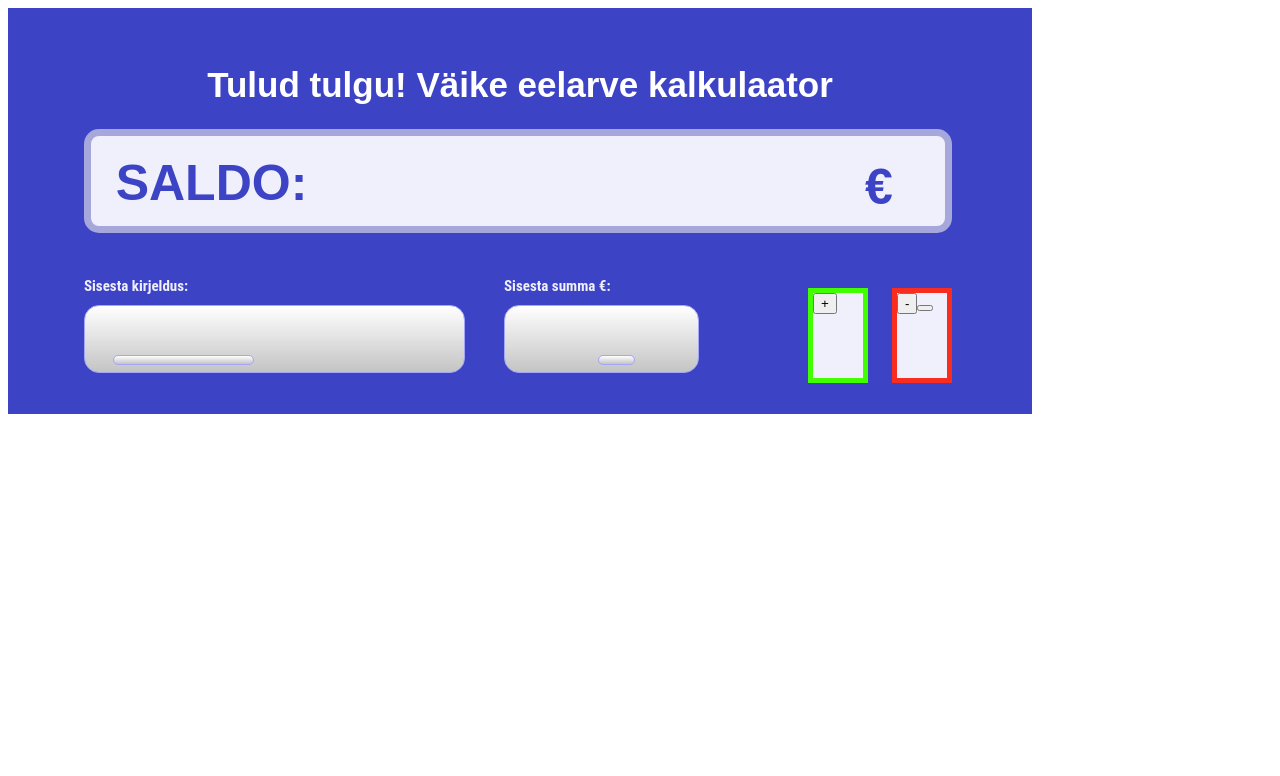
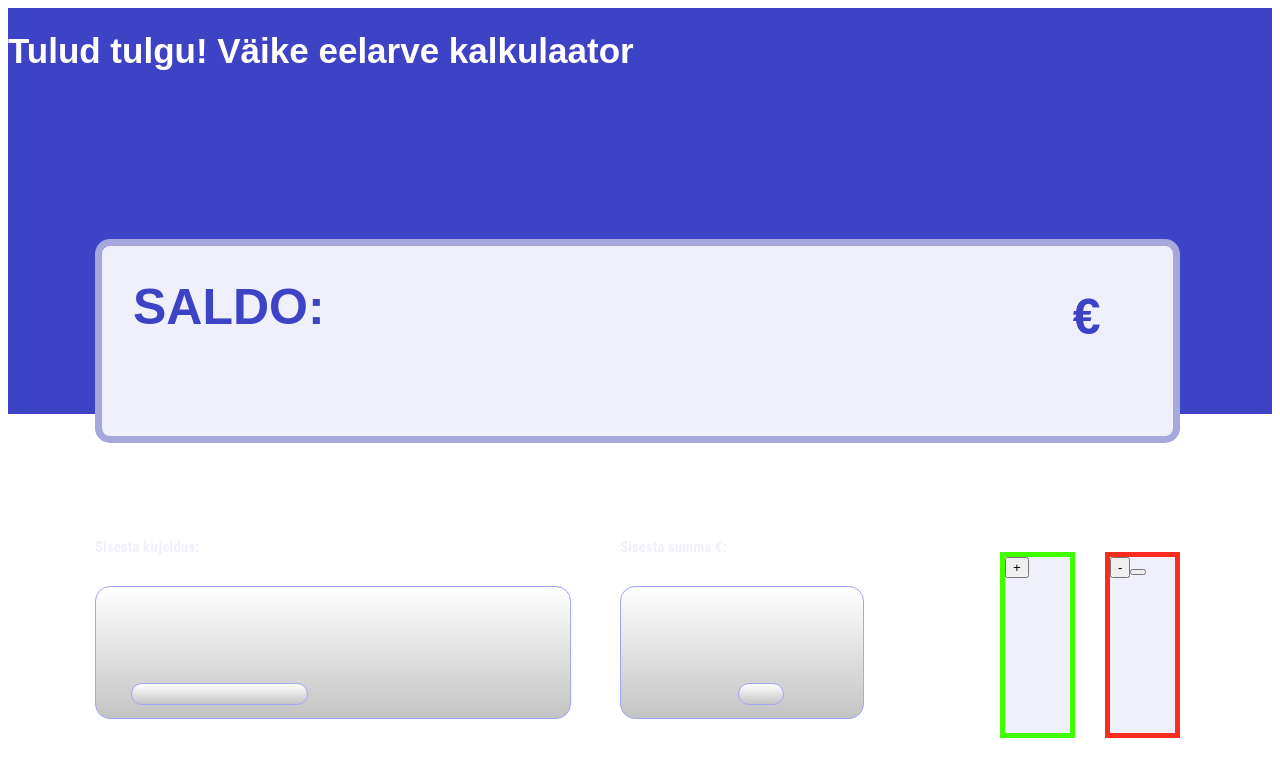
Before and after one commit to MikkLehtsaar/tulud_tulgu, a plain HTML site: page index.html in a window 1280 px wide. Drawn offline with Linux system fonts and the light colour scheme.

Commit message:
Update style.css

```diff
--- a/style.css
+++ b/style.css
@@ -1,17 +1,10 @@
 .fix {
-    position: absolute;
-    width: 1024px;
     height: 406px;
     background-color: #3d43c5;
 }
 .title {
     background-color: #3d43c5;
-    position: absolute;
-    left: 14.26%;
-    right: 14.26%;
-    top: 8.37%;
-    bottom: 65.76%;
-    text-align: center;
+    height: 69px;
 }
 
 .stock {
```
